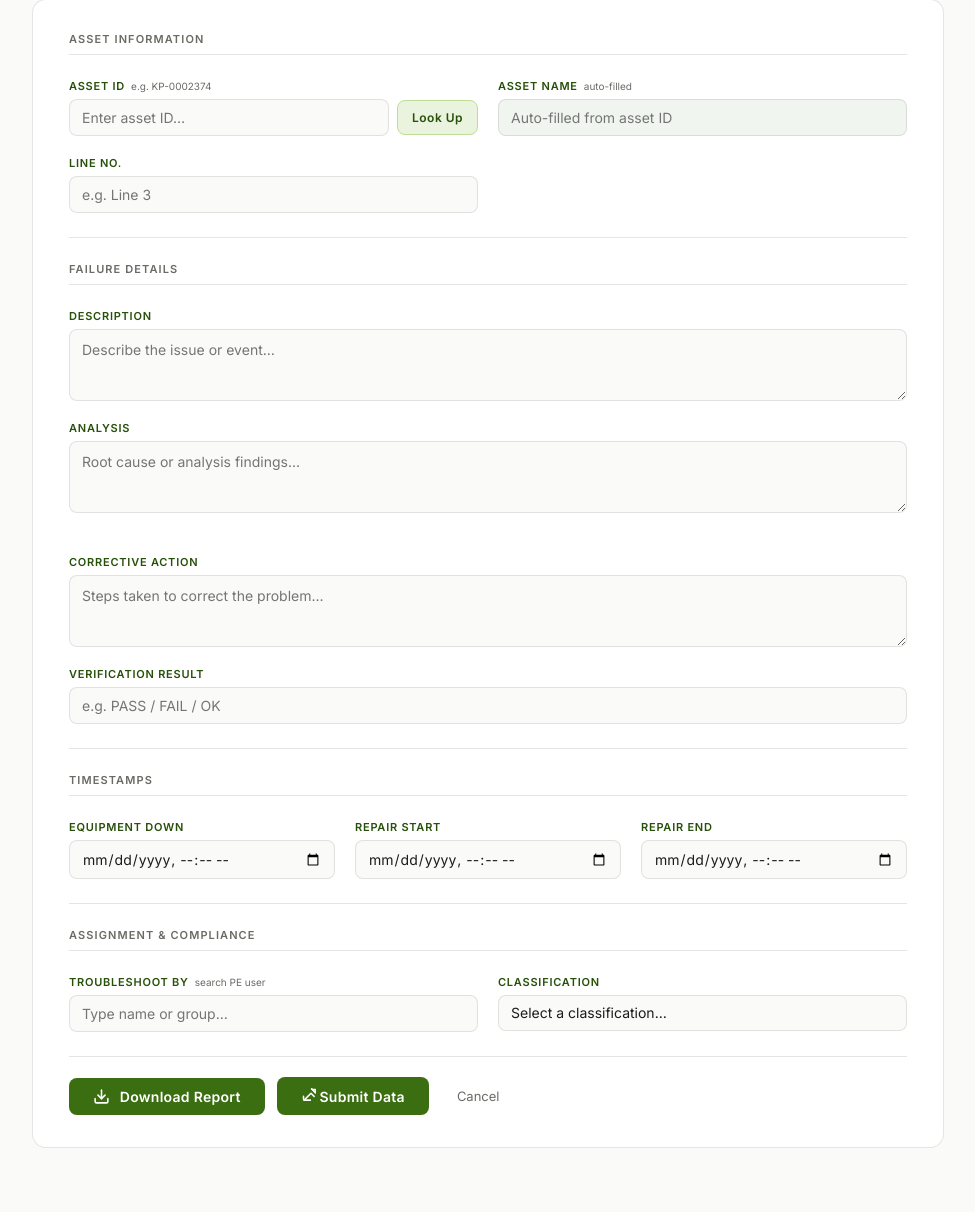
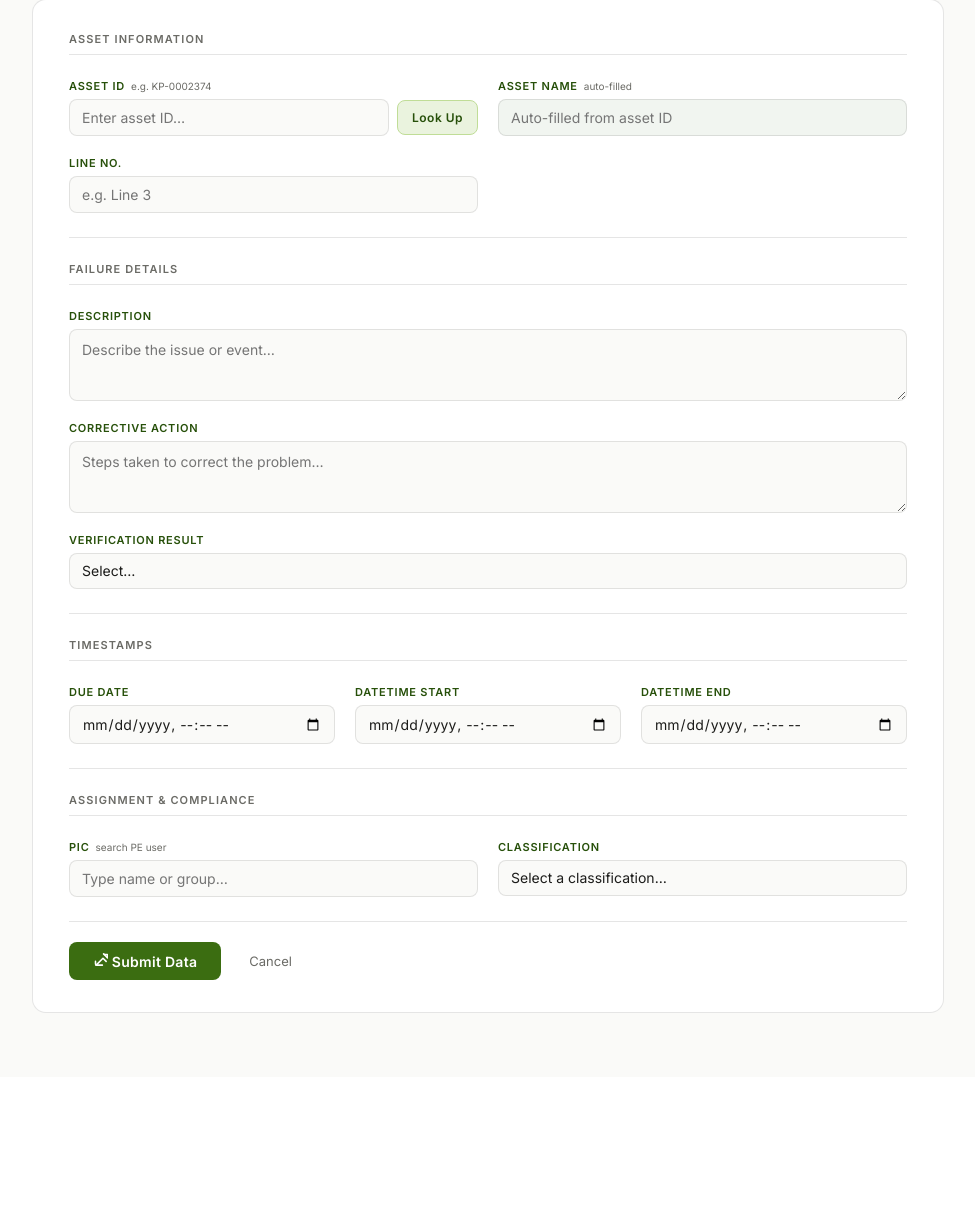
Before and after one commit to kaertech-dev/tester_records, a Flask app: page /process-new-transaction in a window 1280 px wide. Shown: the part 96-1308 px from the top of the page, without its empty margins (152-1127 px from the left). After the commit the page ends 1109 px from the top, so only its background shows below. Run offline with Flask 3, Linux system fonts and the light colour scheme; the visitor is signed in with stand-in values (Sample User, id 1).

Commit message:
removed analysis input, download excel report, renamed label input and added dropdown selection for verification result

```diff
--- a/templates/process_new_transaction.html
+++ b/templates/process_new_transaction.html
@@ -102,7 +102,7 @@
                                 placeholder="Describe the issue or event…" required></textarea>
                         </div>
 
-                        <div class="field-group" id="group-analysis">
+                        <!-- <div class="field-group" id="group-analysis">
                             <label for="analysis">Analysis</label>
                             <textarea id="analysis" name="analysis" rows="2"
                                 placeholder="Root cause or analysis findings…" required></textarea>
@@ -111,7 +111,7 @@
                                     accept="image/*" multiple class="file-input-hidden">
                                 <div class="img-strip" id="analysis-strip"></div>
                             </div>
-                        </div>
+                        </div> -->
 
                         <!-- corrective_action → action_taken -->
                         <div class="field-group" id="group-action-taken">
@@ -123,8 +123,16 @@
                         <!-- verification_result → remarks -->
                         <div class="field-group" id="group-remarks">
                             <label for="remarks">Verification Result</label>
-                            <input type="text" id="remarks" name="remarks"
-                                placeholder="e.g. PASS / FAIL / OK" autocomplete="off" required>
+                            <select id="classification" name="classification" required>
+                                <option value="" disabled selected>Select…</option>
+                                <option value="CALIBRATION">PASS</option>
+                                <option value="CORRECTIVE MAINTENANCE">FAIL</option>
+                                <option value="DEPLOYMENT">GOOD</option>
+                                <!-- <option value="PREVENTIVE MAINTENANCE">Preventive Maintenance</option>
+                                <option value="REPAIR">Repair</option>
+                                <option value="SETUP">Setup</option>
+                                <option value="START UP">Start Up</option> -->
+                            </select>
                         </div>
 
                     </div>
@@ -136,19 +144,19 @@
                     <div class="form-grid form-grid-3">
 
                         <div class="field-group" id="group-equip-down">
-                            <label for="equip_down">Equipment Down</label>
+                            <label for="equip_down">Due Date</label>
                             <input type="datetime-local" id="equip_down" name="equip_down" required>
                         </div>
 
                         <!-- repair_start → datetime_start -->
                         <div class="field-group" id="group-datetime-start">
-                            <label for="datetime_start">Repair Start</label>
+                            <label for="datetime_start">Datetime Start</label>
                             <input type="datetime-local" id="datetime_start" name="datetime_start" required>
                         </div>
 
                         <!-- repair_end → datetime_end -->
                         <div class="field-group" id="group-datetime-end">
-                            <label for="datetime_end">Repair End</label>
+                            <label for="datetime_end">Datetime End</label>
                             <input type="datetime-local" id="datetime_end" name="datetime_end" required>
                         </div>
 
@@ -162,7 +170,7 @@
 
                         <!-- troubleshoot_by → pic -->
                         <div class="field-group" id="group-pic">
-                            <label for="pic_search">Troubleshoot By <span class="hint">search PE user</span></label>
+                            <label for="pic_search">PIC <span class="hint">search PE user</span></label>
                             <div class="search-row">
                                 <input type="text" id="pic_search" placeholder="Type name or group…"
                                     autocomplete="off">
@@ -189,7 +197,7 @@
 
                     <!-- Form actions -->
                     <div class="form-actions">
-                        <button type="submit" id="btn-create" class="btn-create">
+                        <!-- <button type="submit" id="btn-create" class="btn-create">
                             <svg width="17" height="17" viewBox="0 0 24 24" fill="none" stroke="currentColor"
                                 stroke-width="2.2" stroke-linecap="round" stroke-linejoin="round"
                                 style="margin-right:6px;vertical-align:-3px">
@@ -198,7 +206,7 @@
                                 <line x1="12" y1="15" x2="12" y2="3" />
                             </svg>
                             Download Report
-                        </button>
+                        </button> -->
                         <button id="submit-data" type="button" class="btn-create">
                             <svg width="15" height="15" viewBox="0 0 24 24" fill="none" stroke="currentColor"
                                 stroke-width="2.5" stroke-linecap="round" stroke-linejoin="round">
```
